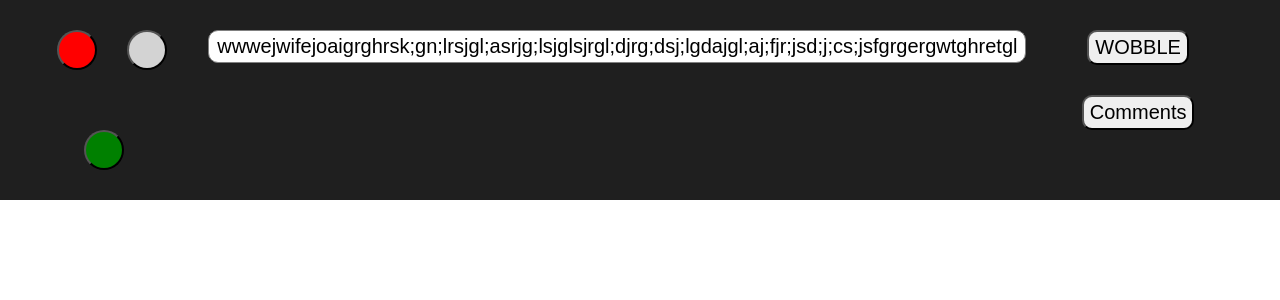
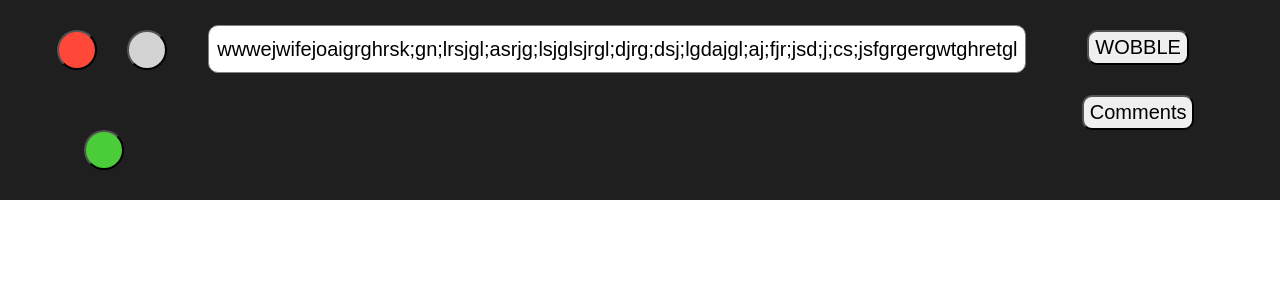
Before and after one commit to letimmy94/Wobble_Front_End, a React (Create React App) app: page / in a window 1280 px wide. Shown: the top 300 px of the page. Built offline with nearby package versions, Linux system fonts and the light colour scheme.

Commit message:
come back later

```diff
--- a/src/Nav/Nav.css
+++ b/src/Nav/Nav.css
@@ -13,18 +13,15 @@ nav {
   margin: 30px 15px;
   outline: none;
 }
-.left-btns:hover {
-  background: blue;
-}
 .red {
-  background: red;
+  background: #ff4838;
   margin-left: 30px;
 }
 .grey {
   background: lightgrey;
 }
 .green {
-  background: green;
+  background: #4acd39;
 }
 
 #left-btn-container {
@@ -44,7 +41,7 @@ nav {
 .left-btn-img-down {
   z-index: 1;
   margin-top: 8px;
-  height: 23px;
+  height: 22px;
 }
 #left-btn-container:hover .left-btn-text {
   display: block;
@@ -52,16 +49,16 @@ nav {
 
 /* Link area */
 .link-div {
-  margin-top: 30px;
+  margin-top: 25px;
   width: 800px;
   border: 1px solid grey;
   border-radius: 10px;
-  height: 35px;
   background: white;
+  outline: none;
 }
 .link {
   font-size: 20px;
-  height: 15px;
+  height: 30px;
   padding: 8px 8px;
   overflow-y: scroll;
   overflow-x: hidden;
--- a/src/Nav/Nav.js
+++ b/src/Nav/Nav.js
@@ -16,11 +16,11 @@ const Nav = () => {
         </button>
         <button className="grey left-btns" id="left-btn-container">
           <span className="left-btn-text">
-            <img
+            {/* <img
               className="left-btn-img"
               src={require('./thumbsup.png')}
               alt="LIK"
-            />
+            /> */}
           </span>
         </button>
         <button className="green left-btns" id="left-btn-container">
```
Also changed, not shown: src/Nav/clippy.png (deleted).
